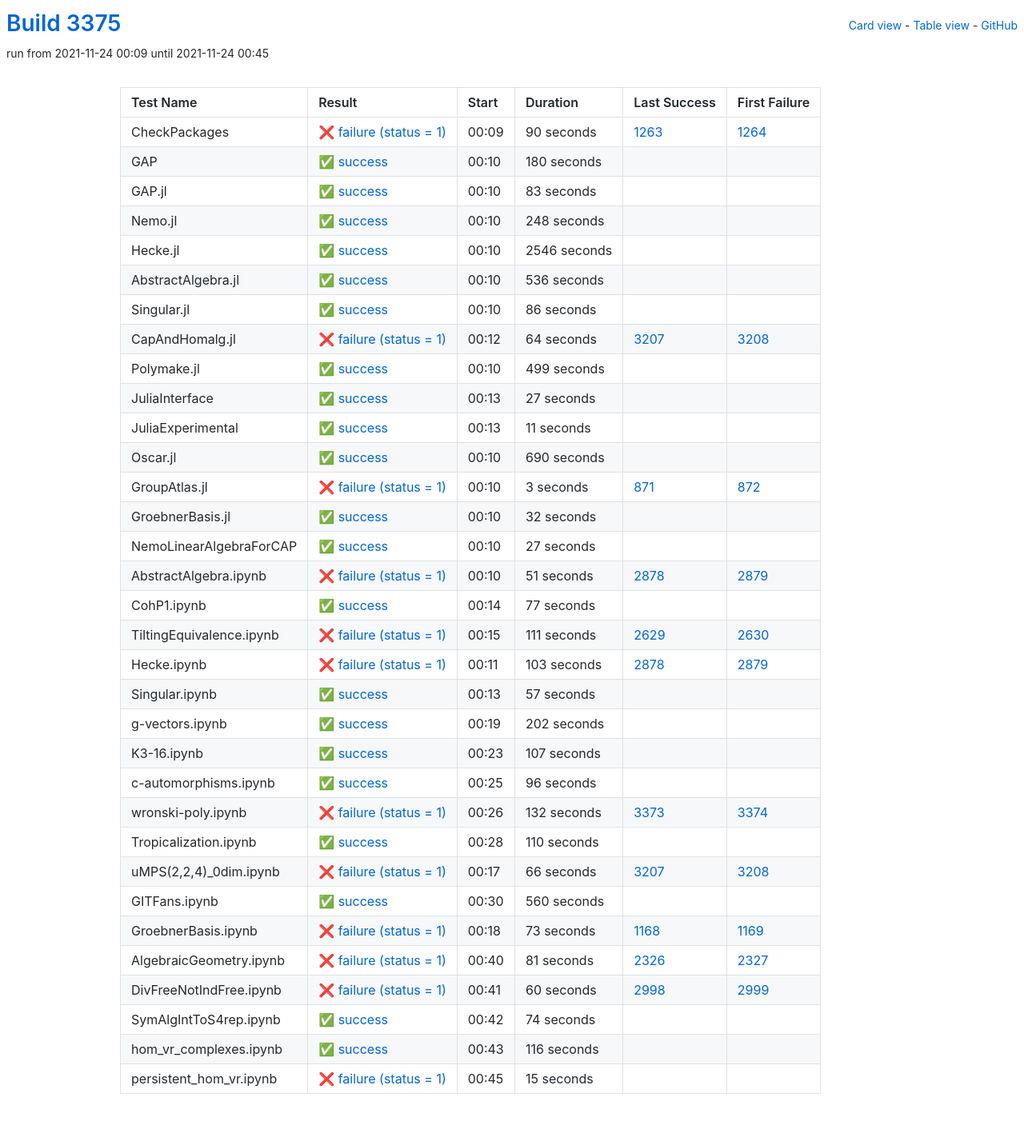
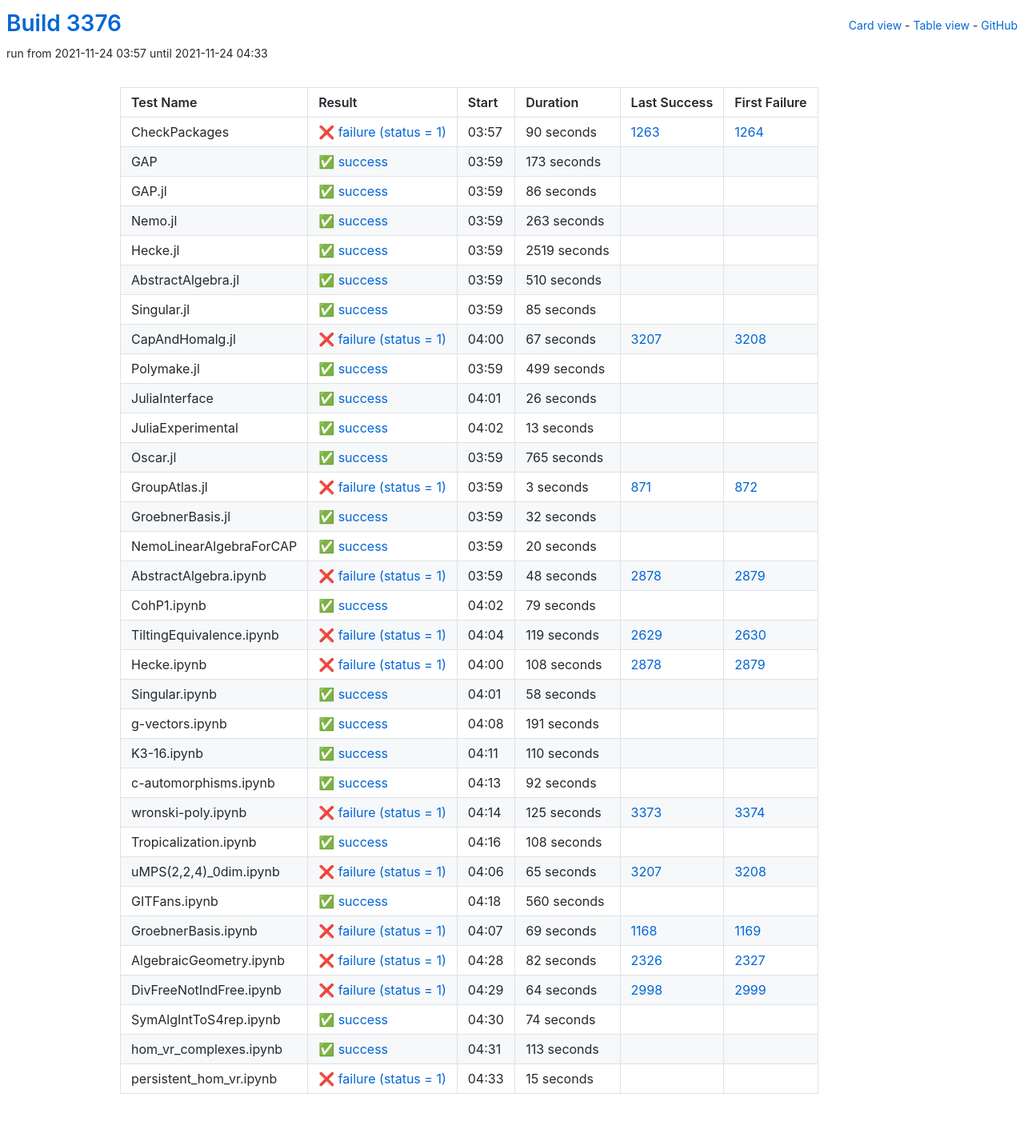
Before and after one commit to oscar-system/oscar-ci-status-stable, a Jekyll site: the page built from table.html, in a window 1280 px wide. Shown: the whole page at 80% size. Built offline with Jekyll 4.4.1, drawn with Linux system fonts in a browser that asks for light colours.

Commit message:
Build #3376

```diff
--- a/_data/ci.yml
+++ b/_data/ci.yml
@@ -1,6 +1,6 @@
 ---
-build: 3375
-build_url: https://oscarci.mathematik.uni-kl.de/job/oscar-stable/3375/
+build: 3376
+build_url: https://oscarci.mathematik.uni-kl.de/job/oscar-stable/3376/
 job: oscar-stable
 organization: oscar-system
 repo: oscar-ci-status-stable
@@ -8,8 +8,8 @@ repourl: https://github.com/oscar-system/oscar-ci-status-stable
 tests:
 - name: CheckPackages
   id: checkpackages
-  log: https://oscarci.mathematik.uni-kl.de/job/oscar-stable/3375/artifact/logs/build-3375/CheckPackages.log
-  start: 2021-11-24 00:09
+  log: https://oscarci.mathematik.uni-kl.de/job/oscar-stable/3376/artifact/logs/build-3376/CheckPackages.log
+  start: 2021-11-24 03:57
   success: false
   exitcode: 1
   status: failure
@@ -20,68 +20,20 @@ tests:
   first_failure_url: https://oscarci.mathematik.uni-kl.de/job/oscar-stable/1264/
 - name: GAP
   id: gap
-  log: https://oscarci.mathematik.uni-kl.de/job/oscar-stable/3375/artifact/logs/build-3375/GAP.log
-  start: 2021-11-24 00:10
+  log: https://oscarci.mathematik.uni-kl.de/job/oscar-stable/3376/artifact/logs/build-3376/GAP.log
+  start: 2021-11-24 03:59
   success: true
   exitcode: 0
   status: success
-  duration: 180
+  duration: 173
   last_success: false
   last_success_url:
   first_failure: false
   first_failure_url:
 - name: GAP.jl
   id: gap-jl
-  log: https://oscarci.mathematik.uni-kl.de/job/oscar-stable/3375/artifact/logs/build-3375/GAP.jl.log
-  start: 2021-11-24 00:10
-  success: true
-  exitcode: 0
-  status: success
-  duration: 83
-  last_success: false
-  last_success_url:
-  first_failure: false
-  first_failure_url:
-- name: Nemo.jl
-  id: nemo-jl
-  log: https://oscarci.mathematik.uni-kl.de/job/oscar-stable/3375/artifact/logs/build-3375/Nemo.jl.log
-  start: 2021-11-24 00:10
-  success: true
-  exitcode: 0
-  status: success
-  duration: 248
-  last_success: false
-  last_success_url:
-  first_failure: false
-  first_failure_url:
-- name: Hecke.jl
-  id: hecke-jl
-  log: https://oscarci.mathematik.uni-kl.de/job/oscar-stable/3375/artifact/logs/build-3375/Hecke.jl.log
-  start: 2021-11-24 00:10
-  success: true
-  exitcode: 0
-  status: success
-  duration: 2546
-  last_success: false
-  last_success_url:
-  first_failure: false
-  first_failure_url:
-- name: AbstractAlgebra.jl
-  id: abstractalgebra-jl
-  log: https://oscarci.mathematik.uni-kl.de/job/oscar-stable/3375/artifact/logs/build-3375/AbstractAlgebra.jl.log
-  start: 2021-11-24 00:10
-  success: true
-  exitcode: 0
-  status: success
-  duration: 536
-  last_success: false
-  last_success_url:
-  first_failure: false
-  first_failure_url:
-- name: Singular.jl
-  id: singular-jl
-  log: https://oscarci.mathematik.uni-kl.de/job/oscar-stable/3375/artifact/logs/build-3375/Singular.jl.log
-  start: 2021-11-24 00:10
+  log: https://oscarci.mathematik.uni-kl.de/job/oscar-stable/3376/artifact/logs/build-3376/GAP.jl.log
+  start: 2021-11-24 03:59
   success: true
   exitcode: 0
   status: success
@@ -90,22 +42,70 @@ tests:
   last_success_url:
   first_failure: false
   first_failure_url:
+- name: Nemo.jl
+  id: nemo-jl
+  log: https://oscarci.mathematik.uni-kl.de/job/oscar-stable/3376/artifact/logs/build-3376/Nemo.jl.log
+  start: 2021-11-24 03:59
+  success: true
+  exitcode: 0
+  status: success
+  duration: 263
+  last_success: false
+  last_success_url:
+  first_failure: false
+  first_failure_url:
+- name: Hecke.jl
+  id: hecke-jl
+  log: https://oscarci.mathematik.uni-kl.de/job/oscar-stable/3376/artifact/logs/build-3376/Hecke.jl.log
+  start: 2021-11-24 03:59
+  success: true
+  exitcode: 0
+  status: success
+  duration: 2519
+  last_success: false
+  last_success_url:
+  first_failure: false
+  first_failure_url:
+- name: AbstractAlgebra.jl
+  id: abstractalgebra-jl
+  log: https://oscarci.mathematik.uni-kl.de/job/oscar-stable/3376/artifact/logs/build-3376/AbstractAlgebra.jl.log
+  start: 2021-11-24 03:59
+  success: true
+  exitcode: 0
+  status: success
+  duration: 510
+  last_success: false
+  last_success_url:
+  first_failure: false
+  first_failure_url:
+- name: Singular.jl
+  id: singular-jl
+  log: https://oscarci.mathematik.uni-kl.de/job/oscar-stable/3376/artifact/logs/build-3376/Singular.jl.log
+  start: 2021-11-24 03:59
+  success: true
+  exitcode: 0
+  status: success
+  duration: 85
+  last_success: false
+  last_success_url:
+  first_failure: false
+  first_failure_url:
 - name: CapAndHomalg.jl
   id: capandhomalg-jl
-  log: https://oscarci.mathematik.uni-kl.de/job/oscar-stable/3375/artifact/logs/build-3375/CapAndHomalg.jl.log
-  start: 2021-11-24 00:12
+  log: https://oscarci.mathematik.uni-kl.de/job/oscar-stable/3376/artifact/logs/build-3376/CapAndHomalg.jl.log
+  start: 2021-11-24 04:00
   success: false
   exitcode: 1
   status: failure
-  duration: 64
+  duration: 67
   last_success: 3207
   last_success_url: https://oscarci.mathematik.uni-kl.de/job/oscar-stable/3207/
   first_failure: 3208
   first_failure_url: https://oscarci.mathematik.uni-kl.de/job/oscar-stable/3208/
 - name: Polymake.jl
   id: polymake-jl
-  log: https://oscarci.mathematik.uni-kl.de/job/oscar-stable/3375/artifact/logs/build-3375/Polymake.jl.log
-  start: 2021-11-24 00:10
+  log: https://oscarci.mathematik.uni-kl.de/job/oscar-stable/3376/artifact/logs/build-3376/Polymake.jl.log
+  start: 2021-11-24 03:59
   success: true
   exitcode: 0
   status: success
@@ -116,44 +116,44 @@ tests:
   first_failure_url:
 - name: JuliaInterface
   id: juliainterface
-  log: https://oscarci.mathematik.uni-kl.de/job/oscar-stable/3375/artifact/logs/build-3375/JuliaInterface.log
-  start: 2021-11-24 00:13
+  log: https://oscarci.mathematik.uni-kl.de/job/oscar-stable/3376/artifact/logs/build-3376/JuliaInterface.log
+  start: 2021-11-24 04:01
   success: true
   exitcode: 0
   status: success
-  duration: 27
+  duration: 26
   last_success: false
   last_success_url:
   first_failure: false
   first_failure_url:
 - name: JuliaExperimental
   id: juliaexperimental
-  log: https://oscarci.mathematik.uni-kl.de/job/oscar-stable/3375/artifact/logs/build-3375/JuliaExperimental.log
-  start: 2021-11-24 00:13
+  log: https://oscarci.mathematik.uni-kl.de/job/oscar-stable/3376/artifact/logs/build-3376/JuliaExperimental.log
+  start: 2021-11-24 04:02
   success: true
   exitcode: 0
   status: success
-  duration: 11
+  duration: 13
   last_success: false
   last_success_url:
   first_failure: false
   first_failure_url:
 - name: Oscar.jl
   id: oscar-jl
-  log: https://oscarci.mathematik.uni-kl.de/job/oscar-stable/3375/artifact/logs/build-3375/Oscar.jl.log
-  start: 2021-11-24 00:10
+  log: https://oscarci.mathematik.uni-kl.de/job/oscar-stable/3376/artifact/logs/build-3376/Oscar.jl.log
+  start: 2021-11-24 03:59
   success: true
   exitcode: 0
   status: success
-  duration: 690
+  duration: 765
   last_success: false
   last_success_url:
   first_failure: false
   first_failure_url:
 - name: GroupAtlas.jl
   id: groupatlas-jl
-  log: https://oscarci.mathematik.uni-kl.de/job/oscar-stable/3375/artifact/logs/build-3375/GroupAtlas.jl.log
-  start: 2021-11-24 00:10
+  log: https://oscarci.mathematik.uni-kl.de/job/oscar-stable/3376/artifact/logs/build-3376/GroupAtlas.jl.log
+  start: 2021-11-24 03:59
   success: false
   exitcode: 1
   status: failure
@@ -164,8 +164,8 @@ tests:
   first_failure_url: https://oscarci.mathematik.uni-kl.de/job/oscar-stable/872/
 - name: GroebnerBasis.jl
   id: groebnerbasis-jl
-  log: https://oscarci.mathematik.uni-kl.de/job/oscar-stable/3375/artifact/logs/build-3375/GroebnerBasis.jl.log
-  start: 2021-11-24 00:10
+  log: https://oscarci.mathematik.uni-kl.de/job/oscar-stable/3376/artifact/logs/build-3376/GroebnerBasis.jl.log
+  start: 2021-11-24 03:59
   success: true
   exitcode: 0
   status: success
@@ -176,128 +176,92 @@ tests:
   first_failure_url:
 - name: NemoLinearAlgebraForCAP
   id: nemolinearalgebraforcap
-  log: https://oscarci.mathematik.uni-kl.de/job/oscar-stable/3375/artifact/logs/build-3375/NemoLinearAlgebraForCAP.log
-  start: 2021-11-24 00:10
+  log: https://oscarci.mathematik.uni-kl.de/job/oscar-stable/3376/artifact/logs/build-3376/NemoLinearAlgebraForCAP.log
+  start: 2021-11-24 03:59
   success: true
   exitcode: 0
   status: success
-  duration: 27
+  duration: 20
   last_success: false
   last_success_url:
   first_failure: false
   first_failure_url:
 - name: AbstractAlgebra.ipynb
   id: abstractalgebra-ipynb
-  log: https://oscarci.mathematik.uni-kl.de/job/oscar-stable/3375/artifact/logs/build-3375/AbstractAlgebra.ipynb.log
-  start: 2021-11-24 00:10
+  log: https://oscarci.mathematik.uni-kl.de/job/oscar-stable/3376/artifact/logs/build-3376/AbstractAlgebra.ipynb.log
+  start: 2021-11-24 03:59
   success: false
   exitcode: 1
   status: failure
-  duration: 51
+  duration: 48
   last_success: 2878
   last_success_url: https://oscarci.mathematik.uni-kl.de/job/oscar-stable/2878/
   first_failure: 2879
   first_failure_url: https://oscarci.mathematik.uni-kl.de/job/oscar-stable/2879/
 - name: CohP1.ipynb
   id: cohp1-ipynb
-  log: https://oscarci.mathematik.uni-kl.de/job/oscar-stable/3375/artifact/logs/build-3375/CohP1.ipynb.log
-  start: 2021-11-24 00:14
+  log: https://oscarci.mathematik.uni-kl.de/job/oscar-stable/3376/artifact/logs/build-3376/CohP1.ipynb.log
+  start: 2021-11-24 04:02
   success: true
   exitcode: 0
   status: success
-  duration: 77
+  duration: 79
   last_success: false
   last_success_url:
   first_failure: false
   first_failure_url:
 - name: TiltingEquivalence.ipynb
   id: tiltingequivalence-ipynb
-  log: https://oscarci.mathematik.uni-kl.de/job/oscar-stable/3375/artifact/logs/build-3375/TiltingEquivalence.ipynb.log
-  start: 2021-11-24 00:15
+  log: https://oscarci.mathematik.uni-kl.de/job/oscar-stable/3376/artifact/logs/build-3376/TiltingEquivalence.ipynb.log
+  start: 2021-11-24 04:04
   success: false
   exitcode: 1
   status: failure
-  duration: 111
+  duration: 119
   last_success: 2629
   last_success_url: https://oscarci.mathematik.uni-kl.de/job/oscar-stable/2629/
   first_failure: 2630
   first_failure_url: https://oscarci.mathematik.uni-kl.de/job/oscar-stable/2630/
 - name: Hecke.ipynb
   id: hecke-ipynb
-  log: https://oscarci.mathematik.uni-kl.de/job/oscar-stable/3375/artifact/logs/build-3375/Hecke.ipynb.log
-  start: 2021-11-24 00:11
+  log: https://oscarci.mathematik.uni-kl.de/job/oscar-stable/3376/artifact/logs/build-3376/Hecke.ipynb.log
+  start: 2021-11-24 04:00
   success: false
   exitcode: 1
   status: failure
-  duration: 103
+  duration: 108
   last_success: 2878
   last_success_url: https://oscarci.mathematik.uni-kl.de/job/oscar-stable/2878/
   first_failure: 2879
   first_failure_url: https://oscarci.mathematik.uni-kl.de/job/oscar-stable/2879/
 - name: Singular.ipynb
   id: singular-ipynb
-  log: https://oscarci.mathematik.uni-kl.de/job/oscar-stable/3375/artifact/logs/build-3375/Singular.ipynb.log
-  start: 2021-11-24 00:13
+  log: https://oscarci.mathematik.uni-kl.de/job/oscar-stable/3376/artifact/logs/build-3376/Singular.ipynb.log
+  start: 2021-11-24 04:01
   success: true
   exitcode: 0
   status: success
-  duration: 57
+  duration: 58
   last_success: false
   last_success_url:
   first_failure: false
   first_failure_url:
 - name: g-vectors.ipynb
   id: g-vectors-ipynb
-  log: https://oscarci.mathematik.uni-kl.de/job/oscar-stable/3375/artifact/logs/build-3375/g-vectors.ipynb.log
-  start: 2021-11-24 00:19
+  log: https://oscarci.mathematik.uni-kl.de/job/oscar-stable/3376/artifact/logs/build-3376/g-vectors.ipynb.log
+  start: 2021-11-24 04:08
   success: true
   exitcode: 0
   status: success
-  duration: 202
+  duration: 191
   last_success: false
   last_success_url:
   first_failure: false
   first_failure_url:
 - name: K3-16.ipynb
   id: k3-16-ipynb
-  log: https://oscarci.mathematik.uni-kl.de/job/oscar-stable/3375/artifact/logs/build-3375/K3-16.ipynb.log
-  start: 2021-11-24 00:23
-  success: true
-  exitcode: 0
-  status: success
-  duration: 107
-  last_success: false
-  last_success_url:
-  first_failure: false
-  first_failure_url:
-- name: c-automorphisms.ipynb
-  id: c-automorphisms-ipynb
-  log: https://oscarci.mathematik.uni-kl.de/job/oscar-stable/3375/artifact/logs/build-3375/c-automorphisms.ipynb.log
-  start: 2021-11-24 00:25
-  success: true
-  exitcode: 0
-  status: success
-  duration: 96
-  last_success: false
-  last_success_url:
-  first_failure: false
-  first_failure_url:
-- name: wronski-poly.ipynb
-  id: wronski-poly-ipynb
-  log: https://oscarci.mathematik.uni-kl.de/job/oscar-stable/3375/artifact/logs/build-3375/wronski-poly.ipynb.log
-  start: 2021-11-24 00:26
-  success: false
-  exitcode: 1
-  status: failure
-  duration: 132
-  last_success: 3373
-  last_success_url: https://oscarci.mathematik.uni-kl.de/job/oscar-stable/3373/
-  first_failure: 3374
-  first_failure_url: https://oscarci.mathematik.uni-kl.de/job/oscar-stable/3374/
-- name: Tropicalization.ipynb
-  id: tropicalization-ipynb
-  log: https://oscarci.mathematik.uni-kl.de/job/oscar-stable/3375/artifact/logs/build-3375/Tropicalization.ipynb.log
-  start: 2021-11-24 00:28
+  log: https://oscarci.mathematik.uni-kl.de/job/oscar-stable/3376/artifact/logs/build-3376/K3-16.ipynb.log
+  start: 2021-11-24 04:11
   success: true
   exitcode: 0
   status: success
@@ -306,22 +270,58 @@ tests:
   last_success_url:
   first_failure: false
   first_failure_url:
-- name: uMPS(2,2,4)_0dim.ipynb
-  id: umps-2-2-4-0dim-ipynb
-  log: https://oscarci.mathematik.uni-kl.de/job/oscar-stable/3375/artifact/logs/build-3375/uMPS-2-2-4-_0dim.ipynb.log
-  start: 2021-11-24 00:17
+- name: c-automorphisms.ipynb
+  id: c-automorphisms-ipynb
+  log: https://oscarci.mathematik.uni-kl.de/job/oscar-stable/3376/artifact/logs/build-3376/c-automorphisms.ipynb.log
+  start: 2021-11-24 04:13
+  success: true
+  exitcode: 0
+  status: success
+  duration: 92
+  last_success: false
+  last_success_url:
+  first_failure: false
+  first_failure_url:
+- name: wronski-poly.ipynb
+  id: wronski-poly-ipynb
+  log: https://oscarci.mathematik.uni-kl.de/job/oscar-stable/3376/artifact/logs/build-3376/wronski-poly.ipynb.log
+  start: 2021-11-24 04:14
   success: false
   exitcode: 1
   status: failure
-  duration: 66
+  duration: 125
+  last_success: 3373
+  last_success_url: https://oscarci.mathematik.uni-kl.de/job/oscar-stable/3373/
+  first_failure: 3374
+  first_failure_url: https://oscarci.mathematik.uni-kl.de/job/oscar-stable/3374/
+- name: Tropicalization.ipynb
+  id: tropicalization-ipynb
+  log: https://oscarci.mathematik.uni-kl.de/job/oscar-stable/3376/artifact/logs/build-3376/Tropicalization.ipynb.log
+  start: 2021-11-24 04:16
+  success: true
+  exitcode: 0
+  status: success
+  duration: 108
+  last_success: false
+  last_success_url:
+  first_failure: false
+  first_failure_url:
+- name: uMPS(2,2,4)_0dim.ipynb
+  id: umps-2-2-4-0dim-ipynb
+  log: https://oscarci.mathematik.uni-kl.de/job/oscar-stable/3376/artifact/logs/build-3376/uMPS-2-2-4-_0dim.ipynb.log
+  start: 2021-11-24 04:06
+  success: false
+  exitcode: 1
+  status: failure
+  duration: 65
   last_success: 3207
   last_success_url: https://oscarci.mathematik.uni-kl.de/job/oscar-stable/3207/
   first_failure: 3208
   first_failure_url: https://oscarci.mathematik.uni-kl.de/job/oscar-stable/3208/
 - name: GITFans.ipynb
   id: gitfans-ipynb
-  log: https://oscarci.mathematik.uni-kl.de/job/oscar-stable/3375/artifact/logs/build-3375/GITFans.ipynb.log
-  start: 2021-11-24 00:30
+  log: https://oscarci.mathematik.uni-kl.de/job/oscar-stable/3376/artifact/logs/build-3376/GITFans.ipynb.log
+  start: 2021-11-24 04:18
   success: true
   exitcode: 0
   status: success
@@ -332,44 +332,44 @@ tests:
   first_failure_url:
 - name: GroebnerBasis.ipynb
   id: groebnerbasis-ipynb
-  log: https://oscarci.mathematik.uni-kl.de/job/oscar-stable/3375/artifact/logs/build-3375/GroebnerBasis.ipynb.log
-  start: 2021-11-24 00:18
+  log: https://oscarci.mathematik.uni-kl.de/job/oscar-stable/3376/artifact/logs/build-3376/GroebnerBasis.ipynb.log
+  start: 2021-11-24 04:07
   success: false
   exitcode: 1
   status: failure
-  duration: 73
+  duration: 69
   last_success: 1168
   last_success_url: https://oscarci.mathematik.uni-kl.de/job/oscar-stable/1168/
   first_failure: 1169
   first_failure_url: https://oscarci.mathematik.uni-kl.de/job/oscar-stable/1169/
 - name: AlgebraicGeometry.ipynb
   id: algebraicgeometry-ipynb
-  log: https://oscarci.mathematik.uni-kl.de/job/oscar-stable/3375/artifact/logs/build-3375/AlgebraicGeometry.ipynb.log
-  start: 2021-11-24 00:40
+  log: https://oscarci.mathematik.uni-kl.de/job/oscar-stable/3376/artifact/logs/build-3376/AlgebraicGeometry.ipynb.log
+  start: 2021-11-24 04:28
   success: false
   exitcode: 1
   status: failure
-  duration: 81
+  duration: 82
   last_success: 2326
   last_success_url: https://oscarci.mathematik.uni-kl.de/job/oscar-stable/2326/
   first_failure: 2327
   first_failure_url: https://oscarci.mathematik.uni-kl.de/job/oscar-stable/2327/
 - name: DivFreeNotIndFree.ipynb
   id: divfreenotindfree-ipynb
-  log: https://oscarci.mathematik.uni-kl.de/job/oscar-stable/3375/artifact/logs/build-3375/DivFreeNotIndFree.ipynb.log
-  start: 2021-11-24 00:41
+  log: https://oscarci.mathematik.uni-kl.de/job/oscar-stable/3376/artifact/logs/build-3376/DivFreeNotIndFree.ipynb.log
+  start: 2021-11-24 04:29
   success: false
   exitcode: 1
   status: failure
-  duration: 60
+  duration: 64
   last_success: 2998
   last_success_url: https://oscarci.mathematik.uni-kl.de/job/oscar-stable/2998/
   first_failure: 2999
   first_failure_url: https://oscarci.mathematik.uni-kl.de/job/oscar-stable/2999/
 - name: SymAlgIntToS4rep.ipynb
   id: symalginttos4rep-ipynb
-  log: https://oscarci.mathematik.uni-kl.de/job/oscar-stable/3375/artifact/logs/build-3375/SymAlgIntToS4rep.ipynb.log
-  start: 2021-11-24 00:42
+  log: https://oscarci.mathematik.uni-kl.de/job/oscar-stable/3376/artifact/logs/build-3376/SymAlgIntToS4rep.ipynb.log
+  start: 2021-11-24 04:30
   success: true
   exitcode: 0
   status: success
@@ -380,20 +380,20 @@ tests:
   first_failure_url:
 - name: hom_vr_complexes.ipynb
   id: hom-vr-complexes-ipynb
-  log: https://oscarci.mathematik.uni-kl.de/job/oscar-stable/3375/artifact/logs/build-3375/hom_vr_complexes.ipynb.log
-  start: 2021-11-24 00:43
+  log: https://oscarci.mathematik.uni-kl.de/job/oscar-stable/3376/artifact/logs/build-3376/hom_vr_complexes.ipynb.log
+  start: 2021-11-24 04:31
   success: true
   exitcode: 0
   status: success
-  duration: 116
+  duration: 113
   last_success: false
   last_success_url:
   first_failure: false
   first_failure_url:
 - name: persistent_hom_vr.ipynb
   id: persistent-hom-vr-ipynb
-  log: https://oscarci.mathematik.uni-kl.de/job/oscar-stable/3375/artifact/logs/build-3375/persistent_hom_vr.ipynb.log
-  start: 2021-11-24 00:45
+  log: https://oscarci.mathematik.uni-kl.de/job/oscar-stable/3376/artifact/logs/build-3376/persistent_hom_vr.ipynb.log
+  start: 2021-11-24 04:33
   success: false
   exitcode: 1
   status: failure
```
Also changed, not shown: README.md.
